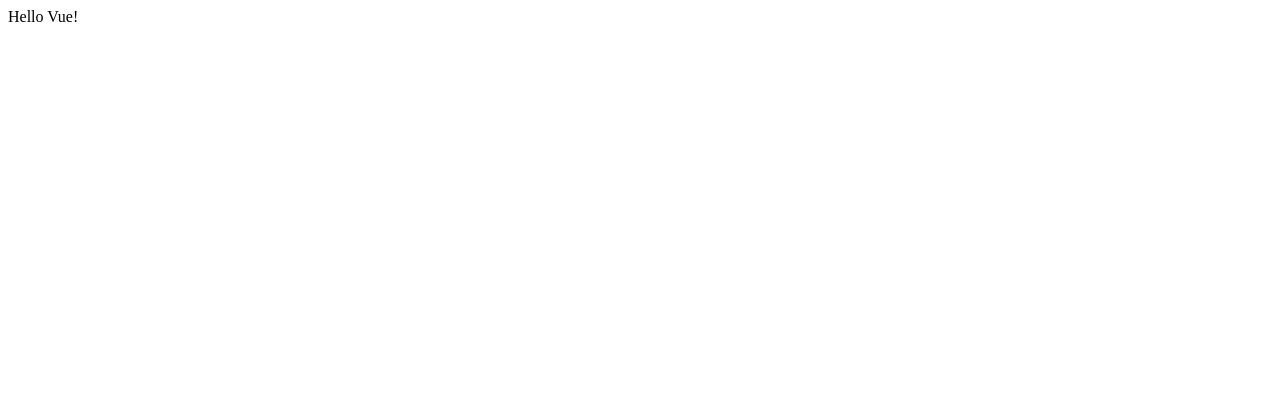
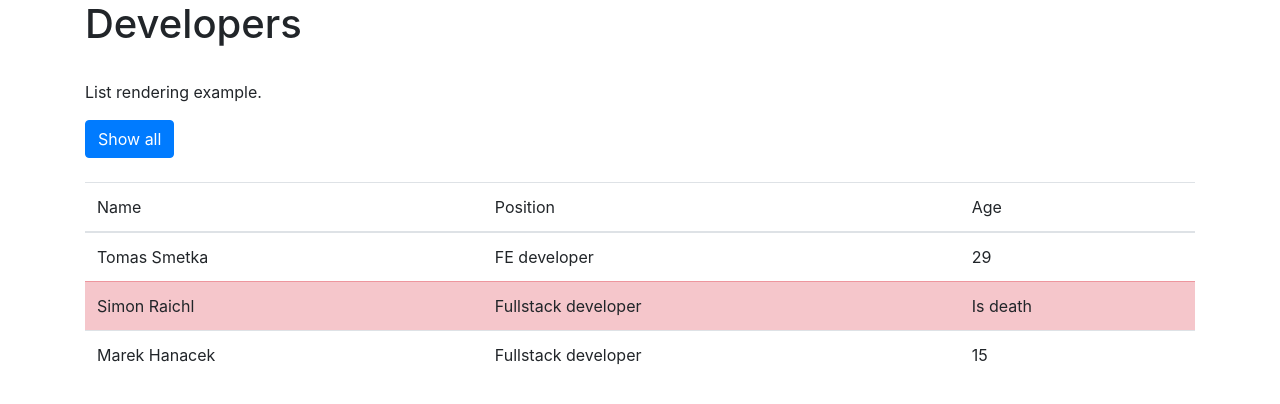
Before and after one commit to smety/simple-vue, a plain HTML site: page index.html in a window 1280 px wide. Drawn offline with nearby package versions, Linux system fonts and the light colour scheme.

Commit message:
List rendering

```diff
--- a/index.html
+++ b/index.html
@@ -3,22 +3,61 @@
 <head>
 	<meta charset="UTF-8">
 	<title>Simple use Vue</title>
-	<script src="https://cdn.jsdelivr.net/npm/vue@2.6.11"></script>
+	<script src="https://cdn.jsdelivr.net/npm/vue/dist/vue.js"></script>
+	<style>
+		@import "https://stackpath.bootstrapcdn.com/bootstrap/4.4.1/css/bootstrap.min.css";
+	</style>
+
 	<script>
 		window.addEventListener('load', function () {
-          console.log('Init Vue.js');
+			Vue.config.devtools = true;
 			new Vue({
 				el: '#app',
 				data: {
-                  message: 'Hello Vue!'
+					header: 'Developers',
+					developers: [
+						{name: 'Tomas Smetka', position: 'FE developer', age: 29, visible: true},
+						{name: 'Simon Raichl', position: 'Fullstack developer', age: 250, visible: true},
+						{name: 'Marek Hanacek', position: 'Fullstack developer', age: 15, visible: true},
+						{name: 'Fido', position: 'Dog', age: 5, visible: false}
+					]
+				},
+
+				methods: {
+					handleShowAll() {
+						const developers = this.developers;
+						Object.keys(developers).forEach(function (key) {
+							developers[key]['visible'] = true;
+						});
 					}
-          })
+				}
+			});
 		});
 	</script>
 </head>
 <body>
-<div id="app">
-	{{ message }}
+<div id="app" class="container">
+	<h1>{{ header }}</h1>
+	<br>
+	<p>List rendering example.</p>
+	<button @click.prevent="handleShowAll()" class="btn btn-primary mb-4">Show all</button>
+	<br>
+	<table class="table">
+		<thead>
+		<tr>
+			<td>Name</td>
+			<td>Position</td>
+			<td>Age</td>
+		</tr>
+		</thead>
+		<tbody></tbody>
+		<tr v-for="(item, index) in developers" v-if="item.visible" :class="{ 'table-danger': item.age > 120 }">
+			<td>{{ item.name }}</td>
+			<td>{{ item.position }}</td>
+			<td>{{ item.age > 120 ? 'Is death' : item.age }}</td>
+		</tr>
+		</tbody>
+	</table>
 </div>
 </body>
 </html>
```
Lines whose indentation alone changed are shown as unchanged.
